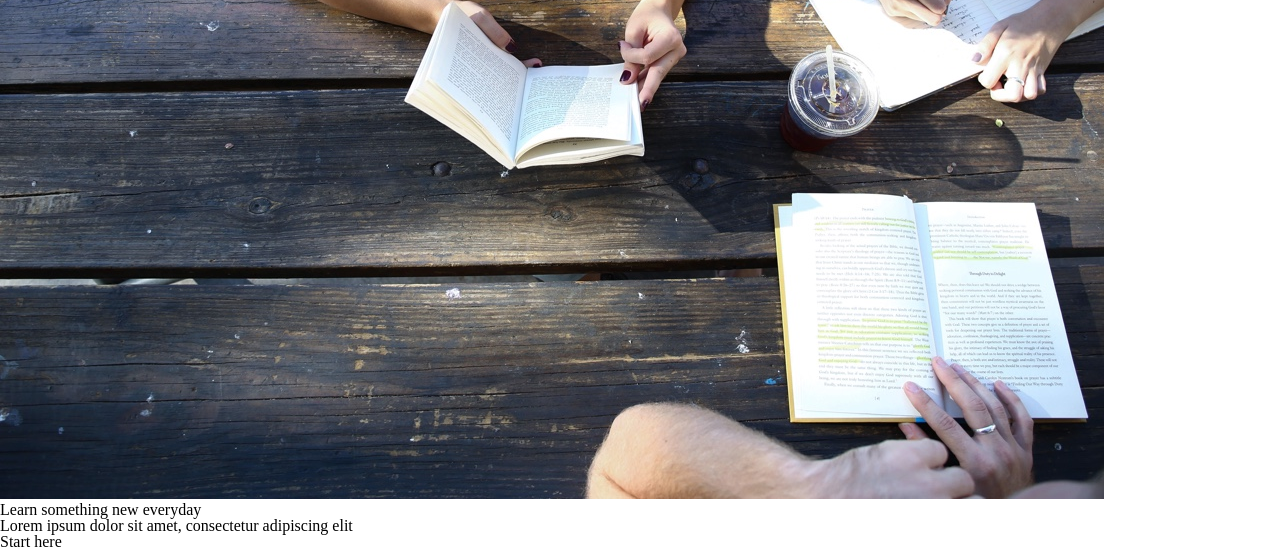
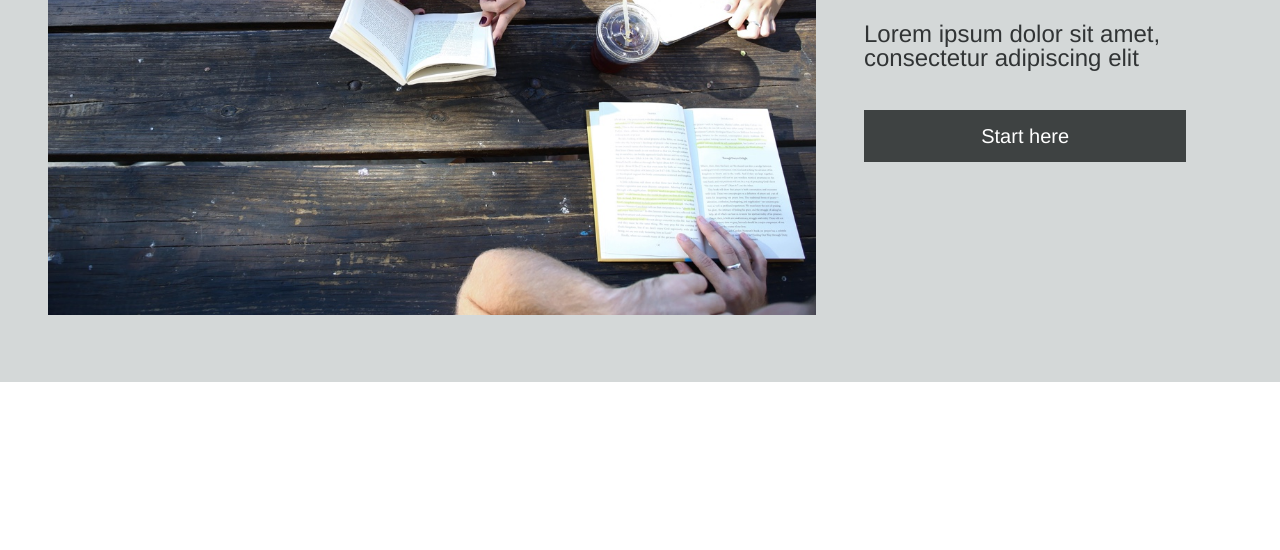
Before and after one commit to AMA7103/Colmar_Academy, a plain HTML site: page index.html in a window 1280 px wide. Shown: the part 445-995 px from the top of the page. After the commit the page ends 827 px from the top, so only its background shows below. Drawn offline with Linux system fonts and the light colour scheme.

Commit message:
Finish banner css and html debug.

```diff
--- a/index.html
+++ b/index.html
@@ -24,8 +24,8 @@
         <img src="./resources/capstone_colmar_assets/images/banner.jpg" alt="Learning on campus">
       </div>
       <div class="text">
-        <h1>Learn something new everyday</h1>
-        <h2>Lorem ipsum dolor sit amet, consectetur adipiscing elit</h2>
+        <h1>Learn something<br>new everyday</h1>
+        <h2>Lorem ipsum dolor sit amet,<br>consectetur adipiscing elit</h2>
         <h4>Start here</h4>
       </div>
     </div>
--- a/resources/css/style.css
+++ b/resources/css/style.css
@@ -1,6 +1,8 @@
 html {
   font-size: 8px;
 }
+
+/*----------------------------HEADER-----------------------*/
 
 .header {
   height: 8rem;
@@ -34,3 +36,54 @@ html {
 .nav-items {
   margin-right: 2rem;
 }
+
+/*----------------------------BANNER-----------------------*/
+
+
+.banner {
+  background-color: rgb(212, 216, 216);
+  width: 100%;
+  display: flex;
+  flex-direction: row;
+  justify-content: flex-start;
+  align-items: center;
+  font-family: Helvetica;
+}
+
+.banner .main {
+  width: 60%;
+  margin: 4rem 3rem;
+}
+
+.banner .main img {
+  width: 100%;
+}
+
+.banner .text {
+  display: flex;
+  flex-direction: column;
+  align-items: flex-start;
+  justify-content: center;
+}
+
+.banner h1 {
+  font-size: 2.5rem;
+  color: rgb(49, 52, 53);
+  font-weight: bold;
+  margin-bottom: 2.5rem;
+}
+
+.banner h2 {
+  font-size: 1.5rem;
+  margin-bottom: 2.5rem;
+  color: rgb(49, 52, 53);
+}
+
+.banner h4 {
+  background-color: rgb(62, 66, 66);
+  color: white;
+  width: 100%;
+  text-align: center;
+  padding: 1rem 0;
+  font-size: 1.25rem;
+}
```
